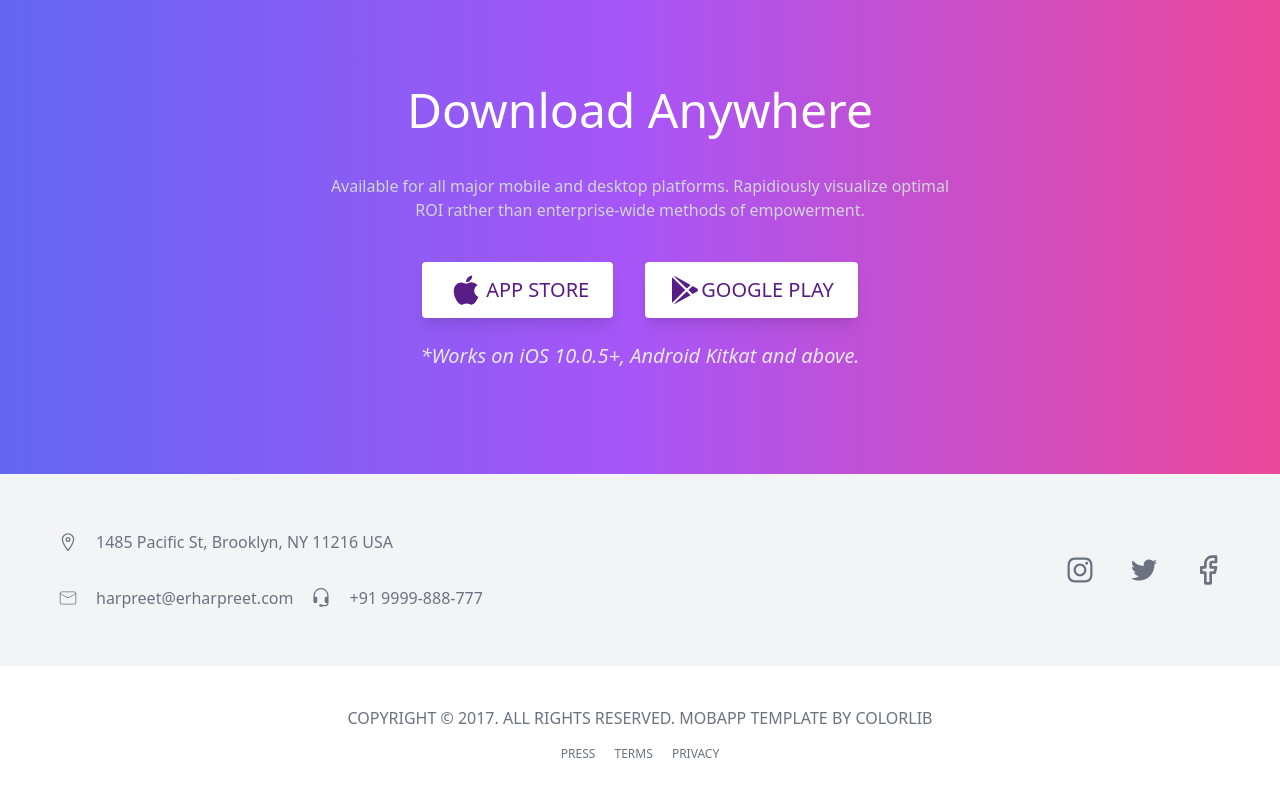
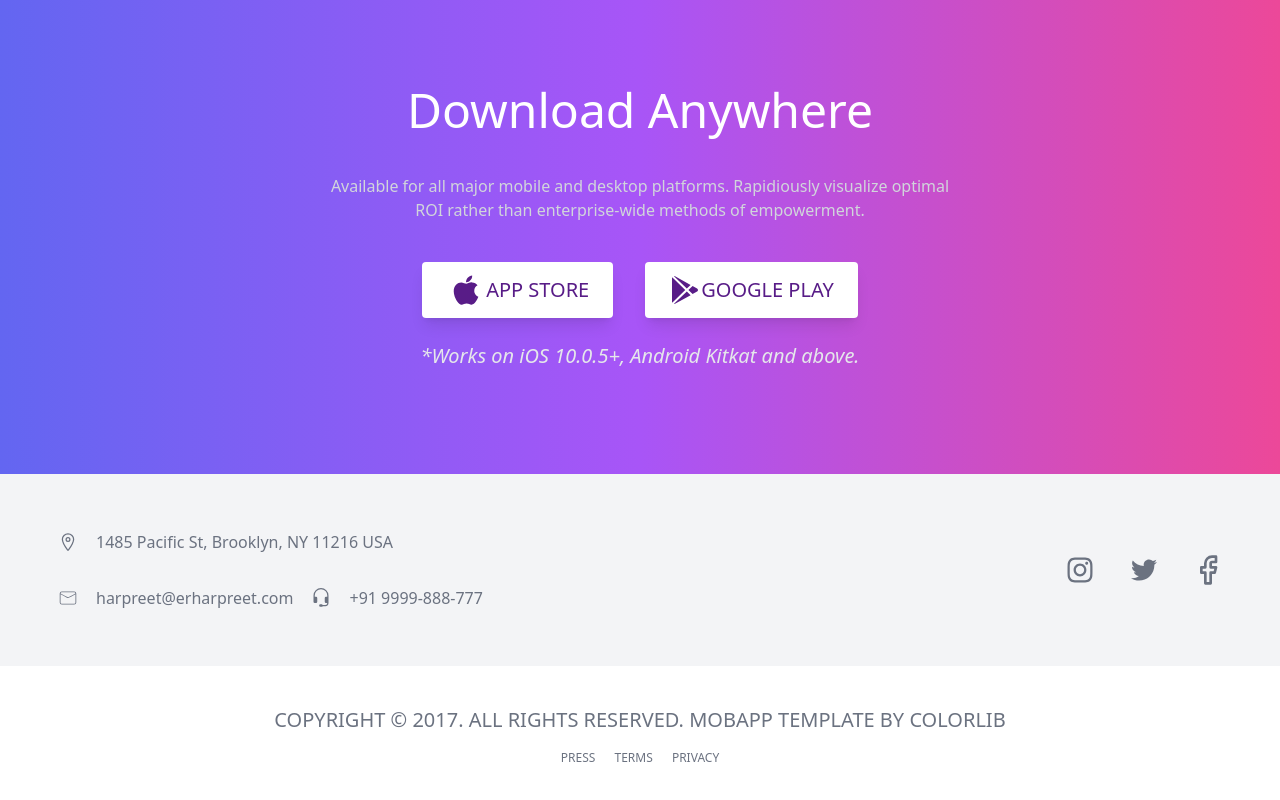
Before and after one commit to Harpreetpreet/mobapp, a Next.js app: page / in a window 1280 px wide. Shown: the part 7813-8613 px from the top of the page. Built offline with nearby package versions, Linux system fonts and the light colour scheme.

Commit message:
fix footer

```diff
--- a/src/Components/Footer.js
+++ b/src/Components/Footer.js
@@ -28,7 +28,7 @@ export default function Footer() {
       </div>
     </div>
     <div className='text-center bg-white py-10 text-gray-500'>
-        <h3>COPYRIGHT © 2017. ALL RIGHTS RESERVED. MOBAPP TEMPLATE BY COLORLIB</h3>
+        <h3 className='md:text-xl text-xs'>COPYRIGHT © 2017. ALL RIGHTS RESERVED. MOBAPP TEMPLATE BY COLORLIB</h3>
         <div className='space-x-4 pt-4 text-gray-500 text-xs font-medium'>
         <a className=' hover:underline  hover:text-pink-400' href="" >PRESS </a>
         <a className=' hover:underline  hover:text-pink-400' href="" >TERMS </a>
```
